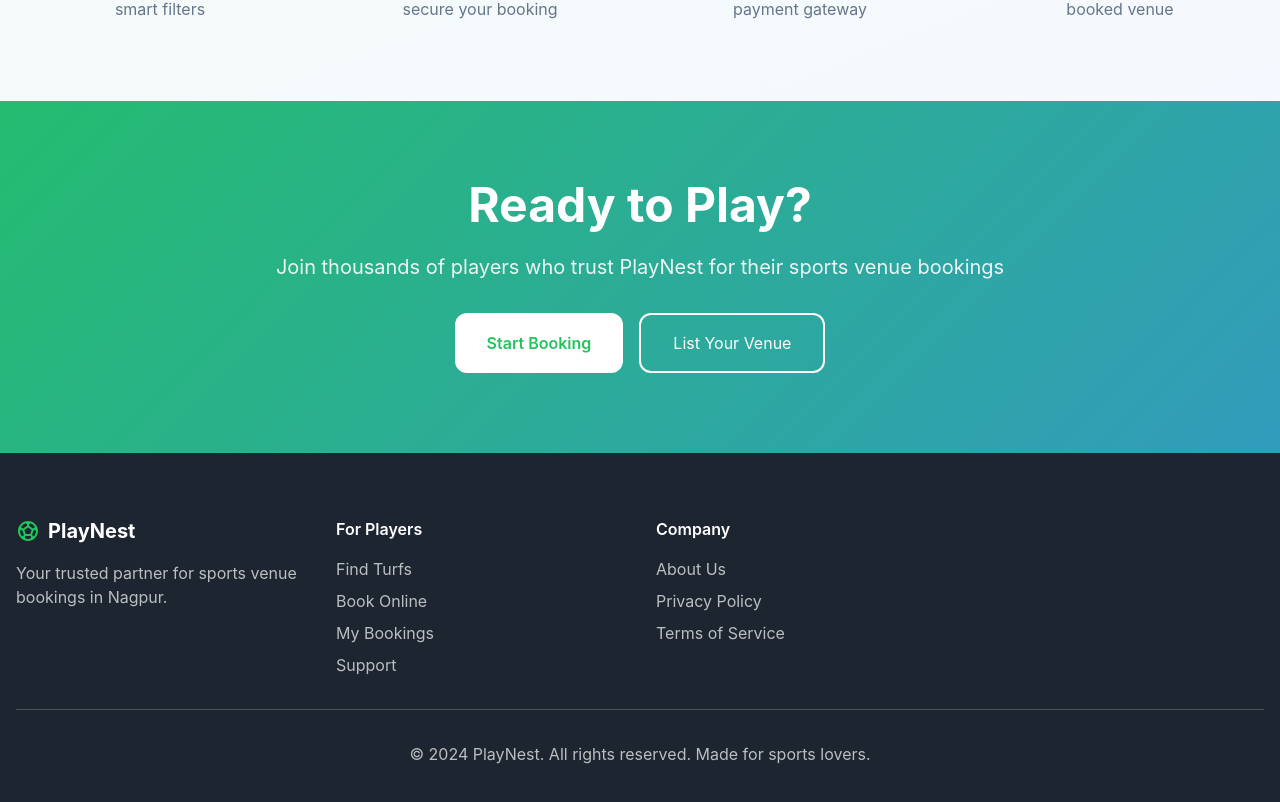
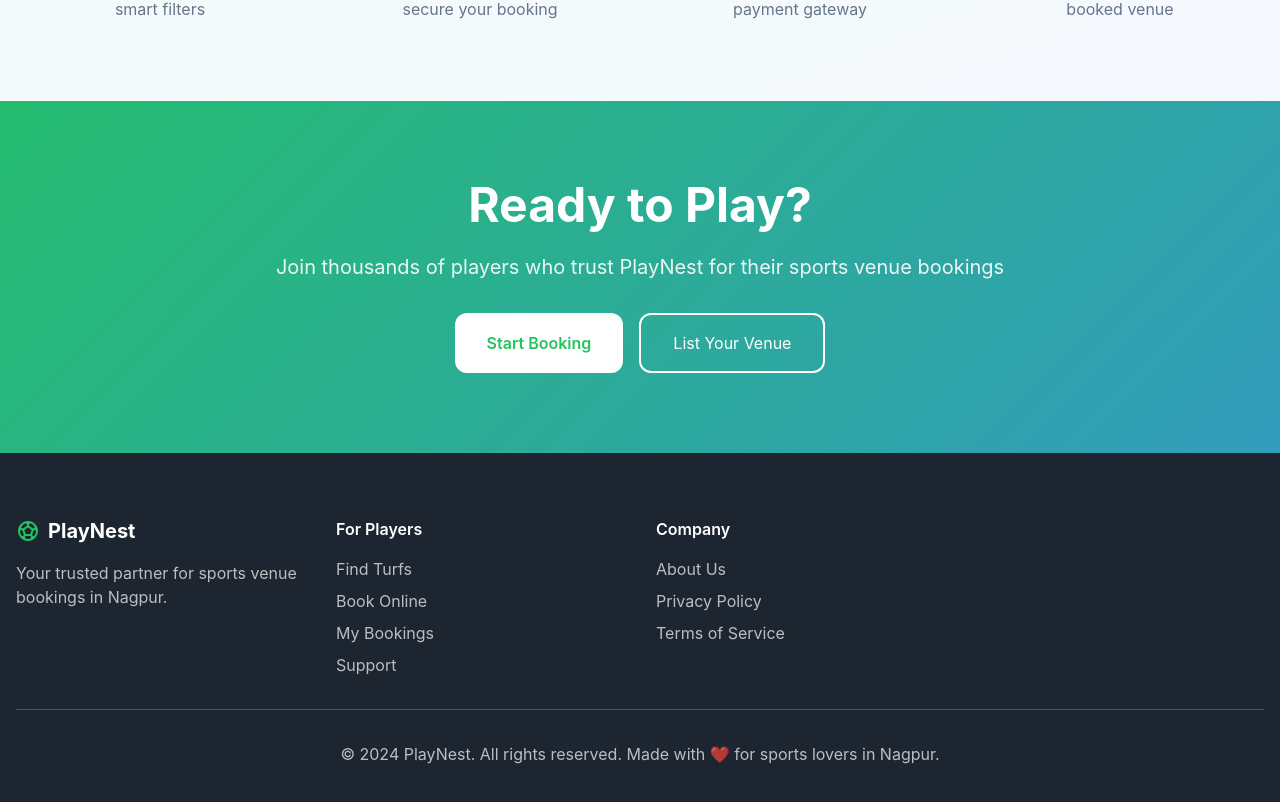
Before and after one commit to Aryaman129/play-nest-nagpur, a React (Vite) app: page / in a window 1280 px wide. Shown: the part 2485-3287 px from the top of the page. Built offline with nearby package versions, Linux system fonts and the light colour scheme; the HTML template or start-up script is replaced by a standard one.

Commit message:
Reverted to commit 564043ed4e5abf3b4e0fcff4212b8fb5f753714e

```diff
--- a/src/pages/Home.tsx
+++ b/src/pages/Home.tsx
@@ -367,9 +367,7 @@ const Home = () => {
           </div>
 
           <div className="border-t border-white/20 mt-8 pt-8 text-center text-white/70">
-            <p>© 2024 PlayNest. All rights reserved. Made for sports lovers.
-
-          </p>
+            <p>&copy; 2024 PlayNest. All rights reserved. Made with ❤️ for sports lovers in Nagpur.</p>
           </div>
         </div>
       </footer>
```
